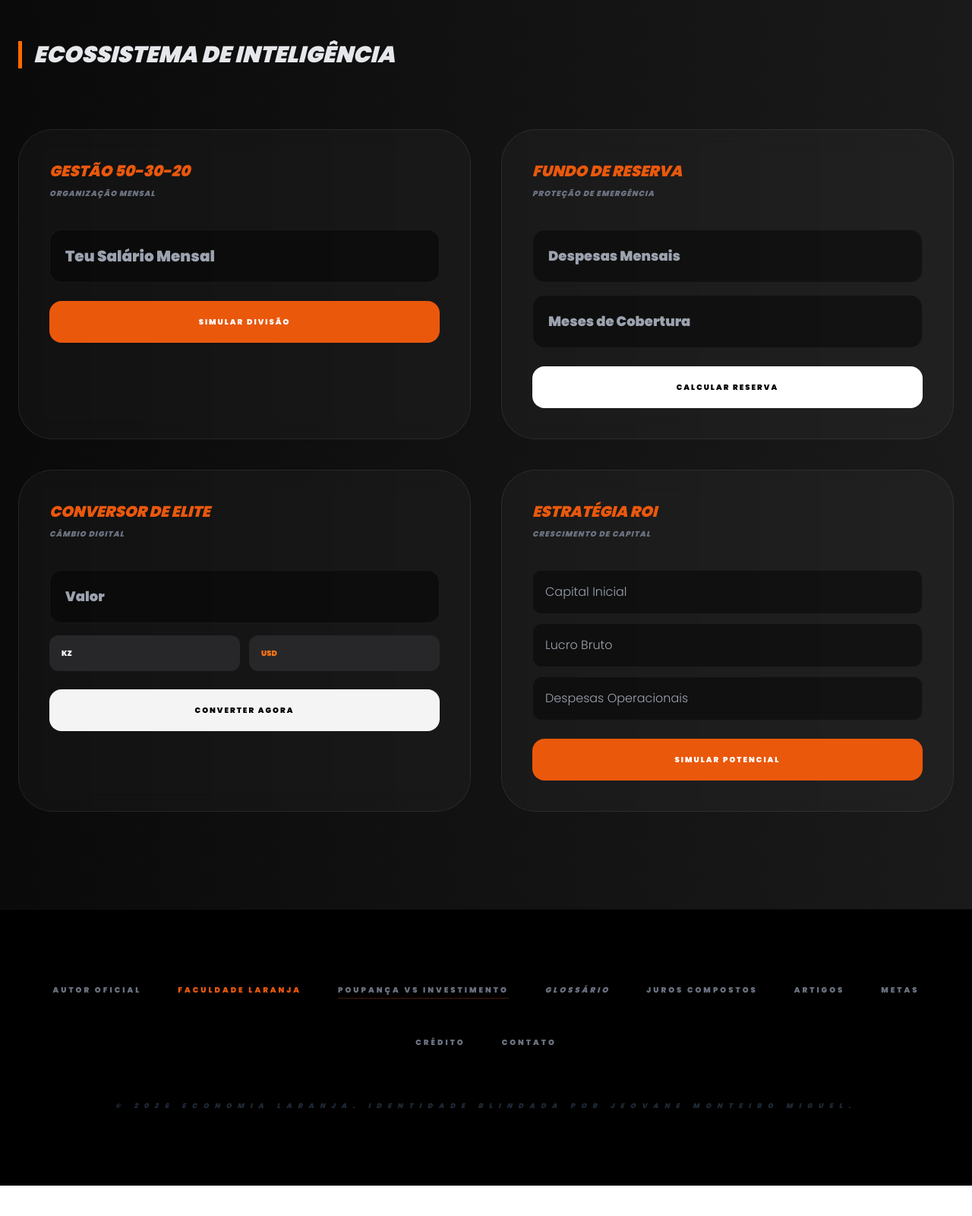
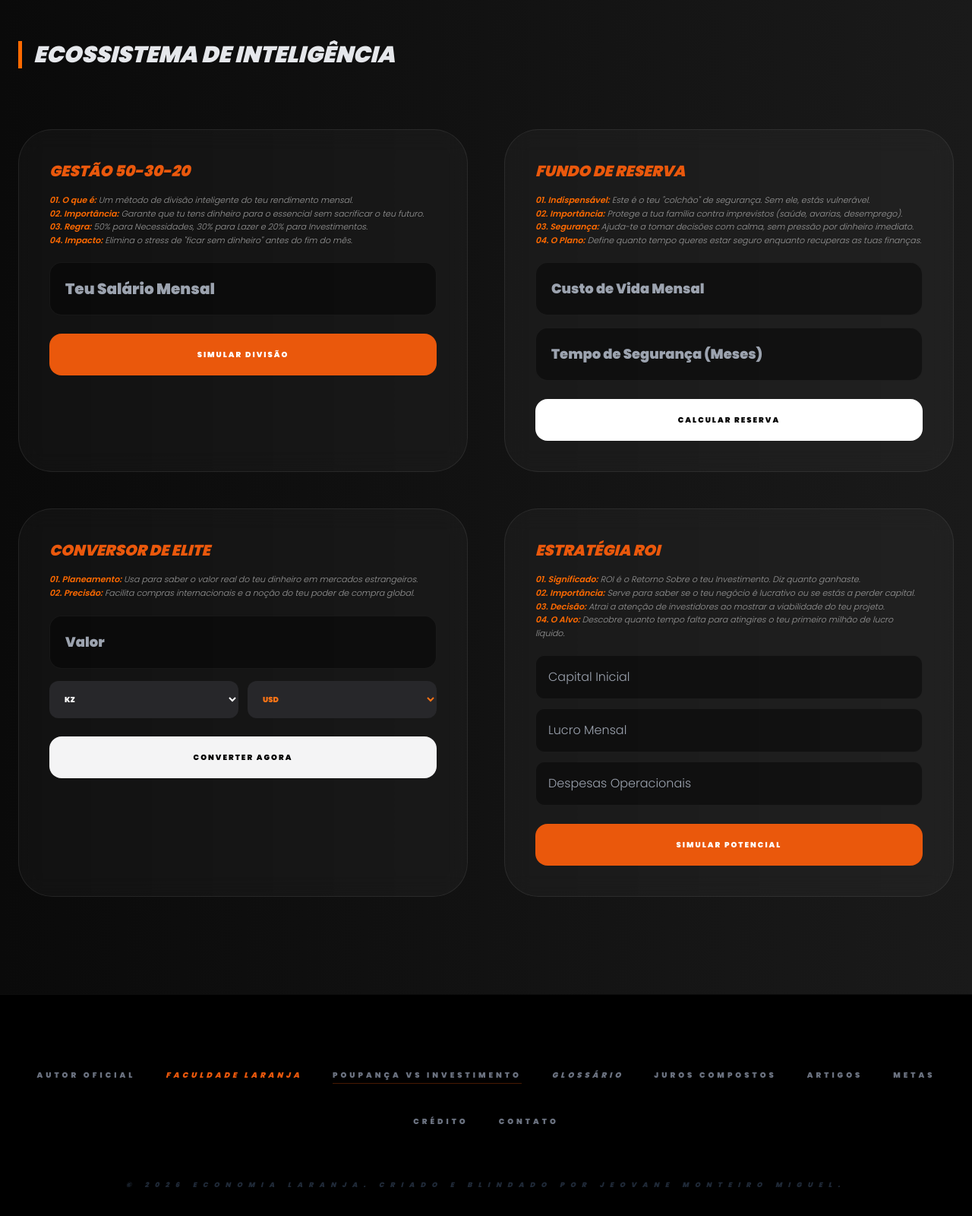
Before and after one commit to economialaranja2026/Economialaranja., a plain HTML site: page index.html in a window 1280 px wide. Shown: the part 874-2474 px from the top of the page at 76% size. Before the commit the page ends 2434 px from the top, so only its background shows below. Drawn offline with nearby package versions, Linux system fonts and the light colour scheme.

Commit message:
Refactor index.html for improved structure and content

```diff
--- a/index.html
+++ b/index.html
@@ -12,13 +12,12 @@
     <script src="https://cdn.tailwindcss.com"></script>
 
     <style>
-        /* DESIGN PREMIUM JEOVANE MIGUEL */
         body {
             font-family: 'Poppins', sans-serif;
             background: linear-gradient(to right, #0a0a0a, #1a1a1a);
             color: white;
             scroll-behavior: smooth;
-            -webkit-user-select: none; /* PROTEÇÃO: Não permite selecionar texto */
+            -webkit-user-select: none;
             -moz-user-select: none;
             -ms-user-select: none;
             user-select: none;
@@ -28,7 +27,6 @@
                         url('https://images.unsplash.com/photo-1486406146926-c627a92ad1ab?q=80&w=2070&auto=format&fit=crop');
             background-size: cover; background-position: center;
         }
-        section { box-shadow: 0 0 15px rgba(255,106,0,0.1); }
         h2 { border-left: 5px solid #ff6a00; padding-left: 15px; text-transform: uppercase; }
 
         .card-glass {
@@ -36,31 +34,30 @@
             backdrop-filter: blur(15px);
             border: 1px solid rgba(255,255,255,0.08);
             transition: all 0.4s ease;
-            height: 100%;
             display: flex;
             flex-direction: column;
-            justify-content: space-between;
         }
         .card-glass:hover { border-color: rgba(255, 106, 0, 0.5); transform: translateY(-8px); }
-        input::-webkit-inner-spin-button, select { -webkit-appearance: none; appearance: none; }
+        .guide-text { font-size: 11px; line-height: 1.6; color: #999; margin-bottom: 20px; font-style: italic; }
+        .guide-text b { color: #ff6a00; font-weight: 600; }
 
-        /* Ajuste para inputs serem editáveis mesmo com a proteção de seleção */
-        input, select, textarea { -webkit-user-select: text; -moz-user-select: text; -ms-user-select: text; user-select: text; }
+        input, select { -webkit-user-select: text; user-select: text; }
+        input::-webkit-inner-spin-button { -webkit-appearance: none; }
     </style>
 </head>
-<body oncontextmenu="return false;"> <!-- PROTEÇÃO: Bloqueia clique direito -->
+<body oncontextmenu="return false;">
 
     <!-- HERO SECTION -->
-    <header class="bg-hero min-h-screen flex flex-col justify-center px-6 md:px-24 text-left">
+    <header class="bg-hero min-h-screen flex flex-col justify-center px-6 md:px-24">
         <div class="max-w-5xl">
             <span class="bg-orange-600 text-white text-[10px] font-black px-4 py-1.5 rounded-full uppercase tracking-[4px] mb-8 inline-block animate-pulse">
-                ● Educação de Elite • Angola & Diáspora
+                ● Inteligência Financeira • Jeovane Miguel
             </span>
             <h1 class="text-6xl md:text-9xl font-black leading-tight uppercase tracking-tighter">
                 Estratégia para <br> <span class="text-orange-600">o teu sucesso.</span>
             </h1>
-            <p class="text-xl md:text-2xl text-gray-400 mt-8 max-w-2xl italic leading-relaxed font-light">
-                Domina o teu futuro financeiro com a orientação estratégica de <br>
+            <p class="text-xl md:text-2xl text-gray-400 mt-8 max-w-2xl italic font-light leading-relaxed">
+                Domina o teu futuro financeiro com as ferramentas de elite criadas por <br>
                 <span class="text-white border-b-2 border-orange-600 font-bold italic">Jeovane Monteiro Miguel.</span>
             </p>
 
@@ -75,37 +72,49 @@
         </div>
     </header>
 
-    <!-- SECÇÃO DE FERRAMENTAS (AS 4 VOLTARAM!) -->
+    <!-- SECÇÃO DE FERRAMENTAS COM DESCRIÇÕES EM PONTOS -->
     <section id="ferramentas" class="py-32 px-6">
         <div class="max-w-7xl mx-auto">
             <h2 class="text-gray-200 text-3xl font-black mb-20 text-left uppercase italic">Ecossistema de Inteligência</h2>
 
-            <div class="grid grid-cols-1 md:grid-cols-2 gap-10">
+            <div class="grid grid-cols-1 md:grid-cols-2 gap-12">
 
                 <!-- 1. GESTÃO 50-30-20 -->
                 <div class="card-glass p-10 rounded-[45px]">
-                    <div>
-                        <h3 class="text-xl font-black mb-2 text-orange-600 uppercase text-left italic">Gestão 50-30-20</h3>
-                        <p class="text-gray-500 text-[10px] mb-10 uppercase font-bold tracking-widest italic text-left">Organização Mensal</p>
+                    <h3 class="text-xl font-black mb-4 text-orange-600 uppercase italic">Gestão 50-30-20</h3>
+
+                    <div class="guide-text">
+                        <p><b>01. O que é:</b> Um método de divisão inteligente do teu rendimento mensal.</p>
+                        <p><b>02. Importância:</b> Garante que tu tens dinheiro para o essencial sem sacrificar o teu futuro.</p>
+                        <p><b>03. Regra:</b> 50% para Necessidades, 30% para Lazer e 20% para Investimentos.</p>
+                        <p><b>04. Impacto:</b> Elimina o stress de "ficar sem dinheiro" antes do fim do mês.</p>
+                    </div>
+
                     <input type="number" id="salarioInput" placeholder="Teu Salário Mensal" class="w-full bg-black/40 border border-white/5 p-5 rounded-2xl text-xl font-bold text-orange-500 focus:border-orange-600 outline-none mb-6">
                     <button onclick="calcularRenda()" class="w-full bg-orange-600 text-white py-5 rounded-2xl font-black text-[10px] uppercase tracking-[2px]">Simular Divisão</button>
-                    </div>
+
                     <div id="resultado" class="mt-8 space-y-3 hidden font-light text-left">
-                        <div class="p-4 bg-black/40 rounded-xl flex justify-between border-l-4 border-orange-600 text-xs"><span>ESSENCIAL (50%)</span><span id="res-essencial" class="font-bold"></span></div>
-                        <div class="p-4 bg-black/40 rounded-xl flex justify-between border-l-4 border-gray-700 text-xs"><span>LAZER (30%)</span><span id="res-lazer" class="font-bold"></span></div>
-                        <div class="p-4 bg-black/40 rounded-xl flex justify-between border-l-4 border-green-600 text-xs"><span>INVESTIMENTO (20%)</span><span id="res-invest" class="font-bold"></span></div>
+                        <div class="p-4 bg-black/40 rounded-xl flex justify-between border-l-4 border-orange-600 text-xs text-left"><span>ESSENCIAL (50%)</span><span id="res-essencial" class="font-bold"></span></div>
+                        <div class="p-4 bg-black/40 rounded-xl flex justify-between border-l-4 border-gray-700 text-xs text-left"><span>LAZER (30%)</span><span id="res-lazer" class="font-bold"></span></div>
+                        <div class="p-4 bg-black/40 rounded-xl flex justify-between border-l-4 border-green-600 text-xs text-left text-left"><span>INVESTIMENTO (20%)</span><span id="res-invest" class="font-bold text-left text-left"></span></div>
                     </div>
                 </div>
 
                 <!-- 2. FUNDO DE RESERVA -->
                 <div class="card-glass p-10 rounded-[45px]">
-                    <div>
-                        <h3 class="text-xl font-black mb-2 text-orange-600 uppercase text-left italic font-black">Fundo de Reserva</h3>
-                        <p class="text-gray-500 text-[10px] mb-10 uppercase font-bold tracking-widest italic text-left">Proteção de Emergência</p>
-                        <input type="number" id="despesas" placeholder="Despesas Mensais" class="w-full bg-black/40 border border-white/5 p-5 rounded-2xl text-lg font-bold mb-4 outline-none">
-                        <input type="number" id="meses" placeholder="Meses de Cobertura" class="w-full bg-black/40 border border-white/5 p-5 rounded-2xl text-lg font-bold mb-6 outline-none">
+                    <h3 class="text-xl font-black mb-4 text-orange-600 uppercase italic">Fundo de Reserva</h3>
+
+                    <div class="guide-text">
+                        <p><b>01. Indispensável:</b> Este é o teu "colchão" de segurança. Sem ele, estás vulnerável.</p>
+                        <p><b>02. Importância:</b> Protege a tua família contra imprevistos (saúde, avarias, desemprego).</p>
+                        <p><b>03. Segurança:</b> Ajuda-te a tomar decisões com calma, sem pressão por dinheiro imediato.</p>
+                        <p><b>04. O Plano:</b> Define quanto tempo queres estar seguro enquanto recuperas as tuas finanças.</p>
+                    </div>
+
+                    <input type="number" id="despesas" placeholder="Custo de Vida Mensal" class="w-full bg-black/40 border border-white/5 p-5 rounded-2xl text-lg font-bold mb-4 outline-none">
+                    <input type="number" id="meses" placeholder="Tempo de Segurança (Meses)" class="w-full bg-black/40 border border-white/5 p-5 rounded-2xl text-lg font-bold mb-6 outline-none">
                     <button onclick="calcularReserva()" class="w-full bg-white text-black py-5 rounded-2xl font-black text-[10px] uppercase tracking-[2px]">Calcular Reserva</button>
-                    </div>
+
                     <div id="resultadoReservaBox" class="mt-8 p-8 bg-orange-600 rounded-[30px] hidden text-left italic">
                         <div id="resultadoReserva"></div>
                     </div>
@@ -113,30 +122,39 @@
 
                 <!-- 3. CONVERSOR GLOBAL -->
                 <div class="card-glass p-10 rounded-[45px]">
-                    <div>
-                        <h3 class="text-xl font-black mb-2 text-orange-600 uppercase text-left italic">Conversor de Elite</h3>
-                        <p class="text-gray-500 text-[10px] mb-10 uppercase font-bold tracking-widest italic text-left text-left">Câmbio Digital</p>
+                    <h3 class="text-xl font-black mb-4 text-orange-600 uppercase italic">Conversor de Elite</h3>
+
+                    <div class="guide-text">
+                        <p><b>01. Planeamento:</b> Usa para saber o valor real do teu dinheiro em mercados estrangeiros.</p>
+                        <p><b>02. Precisão:</b> Facilita compras internacionais e a noção do teu poder de compra global.</p>
+                    </div>
+
                     <input type="number" id="valorMoeda" placeholder="Valor" class="w-full bg-black/40 border border-white/5 p-5 rounded-2xl text-lg font-bold mb-4 outline-none">
                     <div class="grid grid-cols-2 gap-3 mb-6">
-                            <select id="moedaOrigem" class="bg-zinc-800 p-4 rounded-xl text-[10px] font-black uppercase"><option value="KZ">KZ</option><option value="USD">USD</option><option value="EUR">EUR</option><option value="BRL">BRL</option></select>
-                            <select id="moedaDestino" class="bg-zinc-800 p-4 rounded-xl text-[10px] font-black text-orange-500 uppercase"><option value="USD">USD</option><option value="KZ">KZ</option><option value="EUR">EUR</option><option value="BRL">BRL</option></select>
+                        <select id="moedaOrigem" class="bg-zinc-800 p-4 rounded-xl text-[10px] font-black uppercase text-left"><option value="KZ">KZ</option><option value="USD">USD</option><option value="EUR">EUR</option><option value="BRL">BRL</option></select>
+                        <select id="moedaDestino" class="bg-zinc-800 p-4 rounded-xl text-[10px] font-black text-orange-500 uppercase text-left text-left"><option value="USD">USD</option><option value="KZ">KZ</option><option value="EUR">EUR</option><option value="BRL">BRL</option></select>
                     </div>
                     <button onclick="converterMoeda()" class="w-full bg-zinc-100 text-black py-5 rounded-2xl font-black text-[10px] uppercase tracking-[2px]">Converter Agora</button>
-                    </div>
-                    <div id="boxMoeda" class="mt-8 p-6 bg-zinc-900 rounded-[30px] hidden text-center italic"><p id="resultadoMoeda" class="font-bold text-orange-500"></p></div>
+                    <div id="boxMoeda" class="mt-8 p-6 bg-zinc-900 rounded-[30px] hidden text-center text-left text-left"><p id="resultadoMoeda" class="font-bold text-orange-500 text-left text-left text-left"></p></div>
                 </div>
 
-                <!-- 4. SIMULADOR DE NEGÓCIO -->
+                <!-- 4. SIMULADOR ROI -->
                 <div class="card-glass p-10 rounded-[45px]">
-                    <div>
-                        <h3 class="text-xl font-black mb-2 text-orange-600 uppercase text-left italic">Estratégia ROI</h3>
-                        <p class="text-gray-500 text-[10px] mb-10 uppercase font-bold tracking-widest italic text-left text-left">Crescimento de Capital</p>
+                    <h3 class="text-xl font-black mb-4 text-orange-600 uppercase italic">Estratégia ROI</h3>
+
+                    <div class="guide-text">
+                        <p><b>01. Significado:</b> ROI é o Retorno Sobre o teu Investimento. Diz quanto ganhaste.</p>
+                        <p><b>02. Importância:</b> Serve para saber se o teu negócio é lucrativo ou se estás a perder capital.</p>
+                        <p><b>03. Decisão:</b> Atrai a atenção de investidores ao mostrar a viabilidade do teu projeto.</p>
+                        <p><b>04. O Alvo:</b> Descobre quanto tempo falta para atingires o teu primeiro milhão de lucro líquido.</p>
+                    </div>
+
                     <input type="number" id="capital" placeholder="Capital Inicial" class="w-full bg-black/40 border border-white/5 p-4 rounded-xl mb-3 outline-none">
-                        <input type="number" id="lucroMensal" placeholder="Lucro Bruto" class="w-full bg-black/40 border border-white/5 p-4 rounded-xl mb-3 outline-none">
-                        <input type="number" id="despesasNegocio" placeholder="Despesas Operacionais" class="w-full bg-black/40 border border-white/5 p-4 rounded-xl mb-6 outline-none">
+                    <input type="number" id="lucroMensal" placeholder="Lucro Mensal" class="w-full bg-black/40 border border-white/5 p-4 rounded-xl mb-3 outline-none text-left">
+                    <input type="number" id="despesasNegocio" placeholder="Despesas Operacionais" class="w-full bg-black/40 border border-white/5 p-4 rounded-xl mb-6 outline-none text-left text-left text-left">
                     <button onclick="simularNegocio()" class="w-full bg-orange-600 text-white py-5 rounded-2xl font-black text-[10px] uppercase tracking-[2px]">Simular Potencial</button>
-                    </div>
-                    <div id="boxNegocio" class="mt-8 p-8 bg-zinc-900 rounded-[30px] hidden text-left leading-relaxed text-xs font-light italic">
+
+                    <div id="boxNegocio" class="mt-8 p-8 bg-zinc-900 rounded-[30px] hidden text-left leading-relaxed text-xs font-light italic text-left text-left text-left text-left">
                         <div id="resultadoNegocio"></div>
                     </div>
                 </div>
@@ -144,11 +162,11 @@
         </div>
     </section>
 
-    <!-- FOOTER (UNIFICADO COM TODOS OS LINKS!) -->
+    <!-- FOOTER UNIFICADO -->
     <footer class="py-24 px-6 border-t border-white/5 text-center bg-black leading-loose">
-        <div class="flex flex-wrap justify-center gap-8 md:gap-12 mb-16 text-[10px] font-black uppercase tracking-[3px] text-gray-500">
+        <div class="flex flex-wrap justify-center gap-10 mb-16 text-[10px] font-black uppercase tracking-[4px] text-gray-500">
             <a href="sobre.html" class="hover:text-orange-500 transition">Autor Oficial</a>
-            <a href="faculdade.html" class="hover:text-orange-500 transition text-orange-600">Faculdade Laranja</a>
+            <a href="faculdade.html" class="hover:text-orange-500 transition text-orange-600 italic">Faculdade Laranja</a>
             <a href="pilares.html" class="hover:text-orange-500 transition border-b border-orange-600/30 font-bold">Poupança vs Investimento</a>
             <a href="glossario.html" class="hover:text-orange-500 transition italic">Glossário</a>
             <a href="juros.html" class="hover:text-orange-500 transition">Juros Compostos</a>
@@ -157,30 +175,41 @@
             <a href="credito.html" class="hover:text-orange-500 transition">Crédito</a>
             <a href="contato.html" class="hover:text-orange-500 transition font-black">Contato</a>
         </div>
-        <p class="text-gray-800 text-[9px] uppercase tracking-[8px] font-black italic">© 2026 Economia Laranja. Identidade Blindada por Jeovane Monteiro Miguel.</p>
+        <p class="text-gray-800 text-[9px] uppercase tracking-[8px] font-black italic">© 2026 Economia Laranja. Criado e Blindado por Jeovane Monteiro Miguel.</p>
     </footer>
 
     <script>
-        /* PROTEÇÃO RÍGIDA JEOVANE MIGUEL (ANTI-CÓPIA) */
+        /* PROTEÇÃO RÍGIDA CONTRA INSPEÇÃO E CÓPIA */
         document.onkeydown = function(e) {
             if(e.keyCode == 123 || (e.ctrlKey && e.shiftKey && (e.keyCode == 'I'.charCodeAt(0) || e.keyCode == 'J'.charCodeAt(0))) || (e.ctrlKey && e.keyCode == 'U'.charCodeAt(0))) {
                 return false;
             }
         };
 
-        /* CALCULADORAS */
+        /* LÓGICA DAS CALCULADORAS */
         function calcularRenda() {
             const s = document.getElementById('salarioInput').value;
-            if (s > 0) { document.getElementById('resultado').classList.remove('hidden'); document.getElementById('res-essencial').innerText = (s*0.5).toLocaleString() + " -"; document.getElementById('res-lazer').innerText = (s*0.3).toLocaleString() + " -"; document.getElementById('res-invest').innerText = (s*0.2).toLocaleString() + " -"; }
+            if (s > 0) {
+                document.getElementById('resultado').classList.remove('hidden');
+                document.getElementById('res-essencial').innerText = (s*0.5).toLocaleString() + " -";
+                document.getElementById('res-lazer').innerText = (s*0.3).toLocaleString() + " -";
+                document.getElementById('res-invest').innerText = (s*0.2).toLocaleString() + " -";
+            }
         }
 
         function calcularReserva() {
-            const d = parseFloat(document.getElementById("despesas").value), m = parseFloat(document.getElementById("meses").value);
-            if (d && m) { const t = d * m, p = t / 6; document.getElementById("resultadoReservaBox").classList.remove('hidden'); document.getElementById("resultadoReserva").innerHTML = `TOTAL: <span class='text-white font-bold'>${t.toLocaleString()} -</span><br>PLANO 6 MESES: <span class='text-white font-bold'>${p.toLocaleString()} /mês</span>`; }
+            const d = parseFloat(document.getElementById("despesas").value);
+            const m = parseFloat(document.getElementById("meses").value);
+            if (d && m) {
+                const t = d * m, p = t / 6;
+                document.getElementById("resultadoReservaBox").classList.remove('hidden');
+                document.getElementById("resultadoReserva").innerHTML = `TOTAL: <span class='text-white font-bold'>${t.toLocaleString()} -</span><br>PLANO 6 MESES: <span class='text-white font-bold'>${p.toLocaleString()} /mês</span>`;
+            }
         }
 
         function converterMoeda() {
-            var v = parseFloat(document.getElementById("valorMoeda").value), o = document.getElementById("moedaOrigem").value, d = document.getElementById("moedaDestino").value;
+            var v = parseFloat(document.getElementById("valorMoeda").value);
+            var o = document.getElementById("moedaOrigem").value, d = document.getElementById("moedaDestino").value;
             if (isNaN(v)) return;
             var t = { KZ: 1, USD: 850, EUR: 920, BRL: 170 };
             var r = (v * t[o]) / t[d];
@@ -189,16 +218,24 @@
         }
 
         function simularNegocio() {
-            var cap = parseFloat(document.getElementById("capital").value), lucM = parseFloat(document.getElementById("lucroMensal").value), des = parseFloat(document.getElementById("despesasNegocio").value);
+            var cap = parseFloat(document.getElementById("capital").value);
+            var lucM = parseFloat(document.getElementById("lucroMensal").value);
+            var des = parseFloat(document.getElementById("despesasNegocio").value);
             if (isNaN(cap) || isNaN(lucM) || isNaN(des)) return;
             var lucL = lucM - des;
-            if (lucL <= 0) { document.getElementById("boxNegocio").classList.remove('hidden'); document.getElementById("resultadoNegocio").innerHTML = "NEGÓCIO INVIÁVEL"; return; }
+            if (lucL <= 0) {
+                document.getElementById("boxNegocio").classList.remove('hidden');
+                document.getElementById("resultadoNegocio").innerHTML = "NEGÓCIO INVIÁVEL";
+                return;
+            }
             var mMilhao = 1000000 / lucL, roi = (lucL / cap) * 100;
             document.getElementById("boxNegocio").classList.remove('hidden');
             document.getElementById("resultadoNegocio").innerHTML = `LUCRO LÍQUIDO: ${lucL.toLocaleString()} -<br>ROI: ${roi.toFixed(2)}% /mês<br>ATÉ O MILHÃO: ${mMilhao.toFixed(1)} Meses`;
         }
 
-        if ('serviceWorker' in navigator) { navigator.serviceWorker.register('sw.js'); }
+        if ('serviceWorker' in navigator) {
+            navigator.serviceWorker.register('sw.js');
+        }
     </script>
 </body>
     </html>
```
Lines whose indentation alone changed are shown as unchanged.
